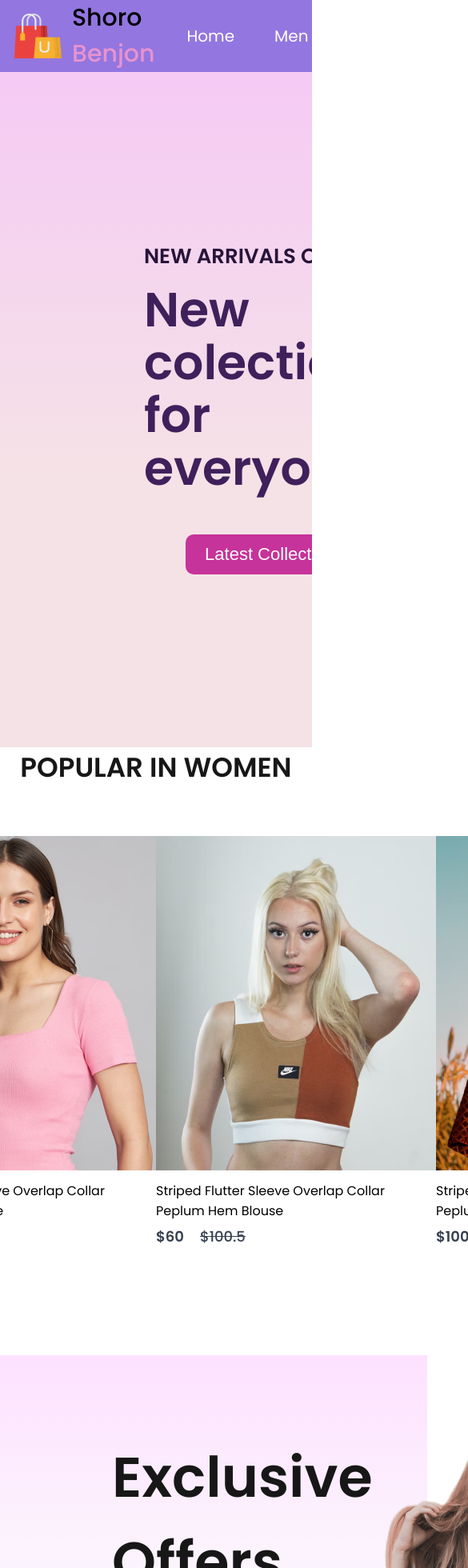
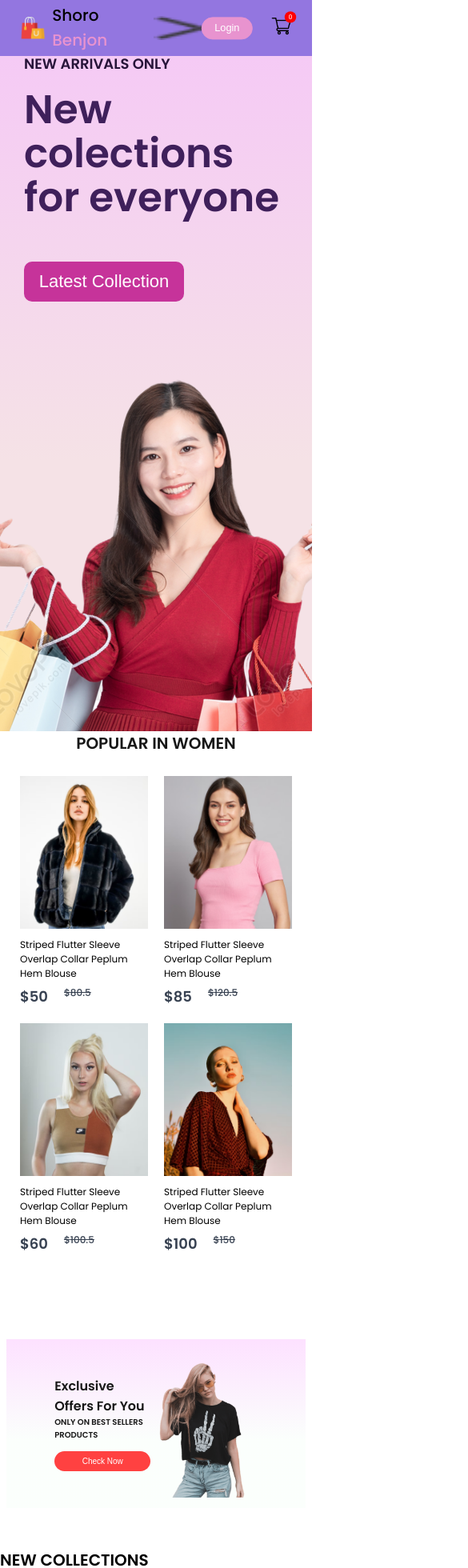
Before and after one commit to nusratjahanlima/ShoroBenjon-client, a React (Create React App) app: page / in a window 390 px wide. Shown: the top 1960 px of the page at 80% size, 585 px wide, since content can reach past the window. Built offline with nearby package versions, Linux system fonts and the light colour scheme.

Commit message:
responsive done for home page

```diff
--- a/src/Components/Footer/Footer.css
+++ b/src/Components/Footer/Footer.css
@@ -61,3 +61,37 @@
     height: 3px;
     background: #c7c7c7;
 }
+
+
+
+@media(max-width:1280px){
+    .footer{
+        gap: 20px;
+    }
+
+    .footer-logo{
+        gap: 10px;
+        align-items: end;
+    }
+
+    .footer-logo img{
+        width: 40px;
+    }
+
+    .footer-logo p{
+        font-size: 25px;
+    }
+
+    .footer-link{
+        font-size: 14px;
+        gap: 10px;
+    }
+
+    .footer-social-icon img{
+        width: 22px;
+    }
+
+    .footer-copyright{
+        font-size: 13px;
+    }
+}
--- a/src/Components/Hero/Hero.css
+++ b/src/Components/Hero/Hero.css
@@ -58,3 +58,104 @@
     justify-content: center;
     margin-bottom: 100px;
 }
+
+@media(max-width:1280px){
+    .hero-left{
+        padding-left: 100px;
+    }
+
+    .hero-left h2{
+        font-size: 22px;
+    }
+
+    .hero-left p{
+        font-size: 60px;
+    }
+
+    .hero-latest-btn{
+        gap: 10px;
+        width: 250px;
+        height: 60px;
+        margin-top: 20px;
+        font-size: 18px;
+    }
+
+    .hero-right{
+        width: 500px;
+    }
+}
+
+
+@media(max-width:1024px){
+    .hero-left{
+        padding-left: 80px;
+    }
+
+    .hero-left h2{
+        font-size: 20px;
+    }
+
+    .hero-left p{
+        font-size: 50px;
+    }
+
+    .hero-latest-btn{
+        width: 220px;
+        height: 50px;
+        font-size: 16px;
+    }
+
+    .hero-right{
+        width: 400px;
+    }
+}
+
+
+@media(max-width:800px){
+    .hero-left{
+        padding-left: 30px;
+    }
+
+    .hero-left h2{
+        font-size: 16px;
+    }
+
+    .hero-left p{
+        font-size: 40px;
+    }
+
+    .hero-latest-btn{
+        width: 170px;
+        height: 40px;
+        font-size: 13px;
+    }
+
+    .hero-right{
+        width: 300px;
+    }
+}
+
+
+@media(max-width:500px){
+    .hero{
+        flex-direction: column;
+    }
+
+    .hero-left h2{
+        font-size: 18px;
+    }
+
+    .hero-left p{
+        font-size: 50px;
+    }
+
+    .hero-latest-btn{
+        width: 200px;
+        height: 45px;
+        font-size: 14px;
+    }
+
+    .hero-right{
+        width: 300px;
+    }
+}
--- a/src/Components/Item/Item.css
+++ b/src/Components/Item/Item.css
@@ -1,5 +1,9 @@
 .item{
-    width: 350px;
+    width: 280px;
+}
+
+.item img{
+    width: 280px;
 }
 
 .item p{
@@ -29,3 +33,59 @@
     transform: scale(1.05);
     transition: 0.6s;
 }
+
+@media(max-width:1280px){
+    .item{
+        width: 220px;
+        font-size: 14px;
+    }
+
+    .item img{
+        width: 220px;
+    }
+
+    .item-price-old{
+        font-size: 14px;
+    }
+}
+
+@media(max-width:1024px){
+    .item{
+        width: 170px;
+        font-size: 13px;
+    }
+
+    .item img{
+        width: 170px;
+    }
+
+    .item-price-old{
+        font-size: 13px;
+    }
+}
+
+@media(max-width:800px){
+    .item{
+        width: 120px;
+        font-size: 12px;
+    }
+
+    .item img{
+        width: 120px;
+    }
+
+    .item-price-old{
+        font-size: 12px;
+    }
+}
+
+@media(max-width:500px){
+    .item{
+        width: 160px;
+    }
+
+    .item img{
+        width: 160px;
+    }
+
+}
--- a/src/Components/Navbar/Navbar.css
+++ b/src/Components/Navbar/Navbar.css
@@ -82,3 +82,129 @@
  background-color: red;
  color: white;
 }
+
+.nav-dropdown{
+    display: none;
+}
+
+
+@media(max-width:1280px){
+    .navbar{
+        padding: 12px 50px;
+    }
+
+    .nav-logo img{
+        width: 40px
+    }
+
+    .nav-logo p{
+        font-size: 25px;
+    }
+
+    .nav-menu{
+        gap: 30px;
+        font-size: 16px;
+    }
+
+    .nav-login-cart{
+        gap: 30px;
+    }
+    .nav-login-cart button{
+        width: 120px;
+        height: 45px;
+        font-size: 16px;
+    }
+
+    .nav-cart-count{
+        margin-left: -40px;
+        font-size: 10px;
+    }
+}
+
+
+@media(max-width:1024px){
+    .navbar{
+        padding: 12px 30px;
+    }
+
+    .nav-menu{
+        gap: 25px;
+        font-size: 14px;
+    }
+
+    .nav-login-cart button{
+        width: 80px;
+        height: 35px;
+        font-size: 16px;
+    }
+
+    .nav-login-cart img{
+        width: 30px;
+    }
+
+    .nav-cart-count{
+        width: 18px;
+        height: 18px;
+    }
+}
+
+
+@media(max-width:800px){
+    .navbar{
+        padding: 10px 0px;
+    }
+
+    .nav-dropdown{
+        display: block;
+        width: 30px;
+        rotate: -90deg;
+        transition: 0.5s;
+    }
+
+    .nav-menu{
+        display: none;
+        height: 80px;
+        width: 100%;
+        position: absolute;
+        background-color: white;
+        justify-content: center;
+        top: 50px;
+    }
+
+    .nav-menu-visible{
+        display: flex;
+    }
+    .nav-dropdown.open{
+        transform: rotate(90deg);
+    }
+}
+
+@media(max-width:500px){
+    .navbar{
+        padding: 5px;
+        height: 60px;
+        width: 8px 0px;
+        gap: 0;
+    }
+
+    .nav-logo{
+        transform: scale(0.8);
+    }
+
+    .nav-menu{
+        height: 70px;
+        top: 50px;
+    }
+
+    .nav-login-cart{
+        transform: scale(0.8);
+    }
+
+    .nav-logo p{
+        font-size: 25px;
+    }
+
+    .special{
+        font-size: 25px;
+    }
+}
--- a/src/Components/Navbar/Navbar.jsx
+++ b/src/Components/Navbar/Navbar.jsx
@@ -1,23 +1,30 @@
-import React, { useContext, useState } from 'react';
+import React, { useContext, useState, useRef } from 'react';
 import './Navbar.css'
 import logo from '../Assets/logo.png'
 import cart_icon from '../Assets/cart_icon.png'
 import { Link } from 'react-router-dom';
 import { ShopContext } from '../../Context/ShopContext';
+import nav_dropdown from '../Assets/dropdown_icon.png'
 
 const Navbar = () => {
 
     const [menu, setMenu] = useState("shop");
     const {getTotalCartItems} = useContext(ShopContext);
+    const menuRef = useRef();
 
+    const dropdown_toggle = (e) =>{
+    menuRef.current.classList.toggle('nav-menu-visible');
+    e.target.classList.toggle('open');
+}
     return (
         <div className='navbar'>
             <div className="nav-logo">
                 <img src={logo} alt="" />
-                <p>Shoro <span class="special">Benjon</span></p>
+                <p>Shoro <span className="special">Benjon</span></p>
             </div>
 
-            <ul className="nav-menu">
+            <img className='nav-dropdown' onClick={dropdown_toggle} src={nav_dropdown} alt="" />
+            <ul ref={menuRef} className="nav-menu">
             <li onClick={()=>{setMenu("shop")}}><Link style={{ textDecoration: 'none', color: 'white'}} to='/'>Home</Link></li>
             <li onClick={()=>{setMenu("mens")}}><Link style={{ textDecoration: 'none', color: 'white'}} to='/mens'>Men</Link> </li>
             <li onClick={()=>{setMenu("womens")}}><Link style={{ textDecoration: 'none',color: 'white'}} to='/womens'>Women</Link></li>
--- a/src/Components/NewCollections/NewCollections.css
+++ b/src/Components/NewCollections/NewCollections.css
@@ -18,3 +18,44 @@
     margin-top: 50px;
     gap: 30px;
 }
+
+
+
+@media(max-width:1280px){
+    .new-collections h1{
+        font-size: 40px;
+    }
+    .collections{
+        gap: 20px;
+        margin-top: 30px;
+    }
+}
+
+@media(max-width:1024px){
+    .new-collections h1{
+        font-size: 30px;
+    }
+    .collections{
+        gap: 15px;
+        margin-top: 20px;
+    }
+}
+
+
+@media(max-width:800px){
+    .new-collections h1{
+        font-size: 20px;
+    }
+    .collections{
+        gap: 5px;
+    }
+}
+
+
+@media(max-width:500px){
+    .collections{
+    display: grid;
+    grid-template-columns: 1fr 1fr;
+    gap: 20px;
+    }
+}
--- a/src/Components/NewCollections/NewCollections.jsx
+++ b/src/Components/NewCollections/NewCollections.jsx
@@ -5,7 +5,7 @@
 
 const NewCollections = () => {
     return (
-        <div className='newcollection'>
+        <div className='new-collections'>
             <h1>NEW COLLECTIONS</h1>
 
             <div className="collections">
--- a/src/Components/NewsLetter/NewsLetter.css
+++ b/src/Components/NewsLetter/NewsLetter.css
@@ -57,3 +57,126 @@
     cursor: pointer;
     border: rgb(186, 25, 186);
 }
+
+
+@media(max-width:1280px){
+    .newsletter{
+        padding: 0px 80px;
+        margin-bottom: 120px;
+        gap: 20px;
+    }
+
+    .newsletter h1{
+        font-size: 36px;
+    }
+
+    .newsletter p{
+        font-size: 16px;
+    }
+
+    .newsletter div{
+        width: 600px;
+        height: 60px;
+    }
+
+    .newsletter div input{
+        width: 400px;
+    }
+
+    .newsletter div button{
+        width: 160px;
+        height: 60px;
+    }
+}
+
+
+@media(max-width:1024px){
+    .newsletter{
+        margin-bottom: 60px;
+    }
+
+    .newsletter h1{
+        font-size: 30px;
+    }
+
+    .newsletter p{
+        font-size: 14px;
+    }
+
+    .newsletter div{
+        width: 500px;
+        height: 50px;
+    }
+
+    .newsletter div input{
+        width: 300px;
+        font-size: 14px;
+    }
+
+    .newsletter div button{
+        width: 120px;
+        height: 50px;
+        font-size: 14px;
+    }
+}
+
+
+@media(max-width:800px){
+    .newsletter{
+        margin-bottom: 30px;
+        height: 35vh;
+    }
+
+    .newsletter h1{
+        font-size: 18px;
+    }
+
+    .newsletter p{
+        font-size: 12px;
+    }
+
+    .newsletter div{
+        width: 400px;
+        height: 40px;
+    }
+
+    .newsletter div input{
+        width: 200px;
+        font-size: 13px;
+    }
+
+    .newsletter div button{
+        width: 100px;
+        height: 40px;
+        font-size: 13px;
+    }
+}
+
+
+@media(max-width:500px){
+    .newsletter{
+        height: 25vh;
+        width: 100%;
+        padding: 0;
+        gap: 15px;
+    }
+
+    .newsletter h1{
+        font-size: 16px;
+    }
+
+    .newsletter p{
+        font-size: 13px;
+        max-width: 200px;
+        text-align: center;
+    }
+
+    .newsletter div{
+        width: 290px;
+    }
+
+    .newsletter div input{
+        width: 130px;
+    }
+
+}
--- a/src/Components/Offers/Offer.css
+++ b/src/Components/Offers/Offer.css
@@ -47,3 +47,117 @@
     align-items: center;
     justify-content: center;
 }
+
+@media(max-width:1280px){
+    .offers{
+        padding: 0px 80px;
+        margin-bottom: 120px;
+    }
+
+    .offers h1{
+        font-size: 40px;
+    }
+
+    .offers-left p{
+        font-size: 18px;
+    }
+
+    .offers-right img{
+        width: 300px;
+    }
+
+    .offers-left button{
+        width: 220px;
+        height: 50px;
+        font-size: 18px;
+    }
+
+    .offers-right{
+        padding-top: 30px;
+    }
+}
+
+
+@media(max-width:1024px){
+    .offers{
+        padding: 0px 60px;
+        margin-bottom: 80px;
+        height: 40vh;
+    }
+
+    .offers h1{
+        font-size: 30px;
+    }
+
+    .offers-left p{
+        font-size: 16px;
+    }
+
+    .offers-right img{
+        width: 200px;
+    }
+
+    .offers-left button{
+        width: 160px;
+        height: 40px;
+        font-size: 16px;
+    }
+
+    .offers-right{
+        padding-top: 10px;
+    }
+}
+
+
+@media(max-width:800px){
+    .offers{
+        margin-bottom: 60px;
+    }
+
+    .offers h1{
+        font-size: 22px;
+    }
+
+    .offers-left p{
+        font-size: 13px;
+    }
+
+    .offers-right img{
+        width: 180px;
+    }
+
+    .offers-left button{
+        width: 140px;
+        height: 30px;
+        font-size: 12px;
+    }
+
+}
+
+
+@media(max-width:500px){
+    .offers{
+        height: 25vh;
+        margin-bottom: 50px;
+    }
+
+    .offers h1{
+        font-size: 16px;
+    }
+
+    .offers-left p{
+        font-size: 10px;
+    }
+
+    .offers-right img{
+        width: 120px;
+    }
+
+    .offers-left button{
+        width: 120px;
+        height: 25px;
+        font-size: 10px;
+        margin-top: 12px;
+    }
+
+}
--- a/src/Components/Popular/Popular.css
+++ b/src/Components/Popular/Popular.css
@@ -16,3 +16,62 @@
     margin-top: 50px;
     display: flex;
 }
+
+@media(max-width:1280px){
+    .popular{
+        height: 70vh;
+    }
+
+    .popular h1{
+        font-size: 40px;
+    }
+
+    .popular-item{
+        gap: 20px;
+        margin-top: 30px;
+    }
+}
+
+@media(max-width:1024px){
+    .popular{
+        height: 60vh;
+    }
+
+    .popular h1{
+        font-size: 30px;
+    }
+
+    .popular-item{
+        gap: 15px;
+        margin-top: 20px;
+    }
+}
+
+
+@media(max-width:800px){
+    .popular{
+        height: 50vh;
+        gap: 6px;
+    }
+
+    .popular h1{
+        font-size: 20px;
+    }
+
+    .popular-item{
+        gap: 5px;
+    }
+}
+
+
+@media(max-width:500px){
+    .popular{
+        height: 90vh;
+    }
+
+    .popular-item{
+    display: grid;
+    grid-template-columns: 1fr 1fr;
+    gap: 20px;
+    }
+}
```
